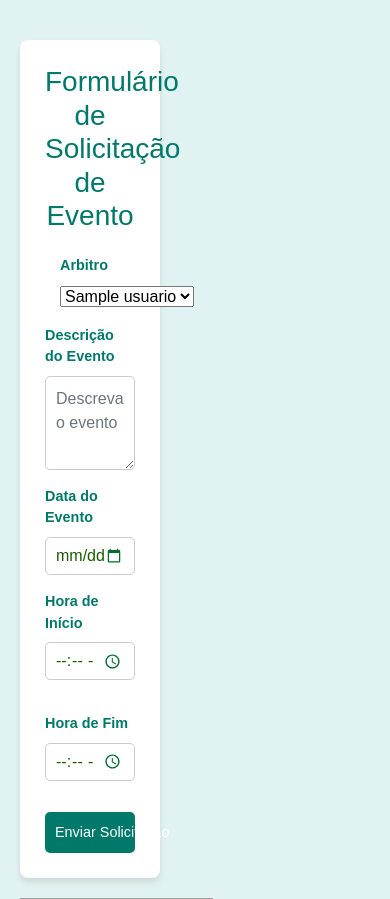
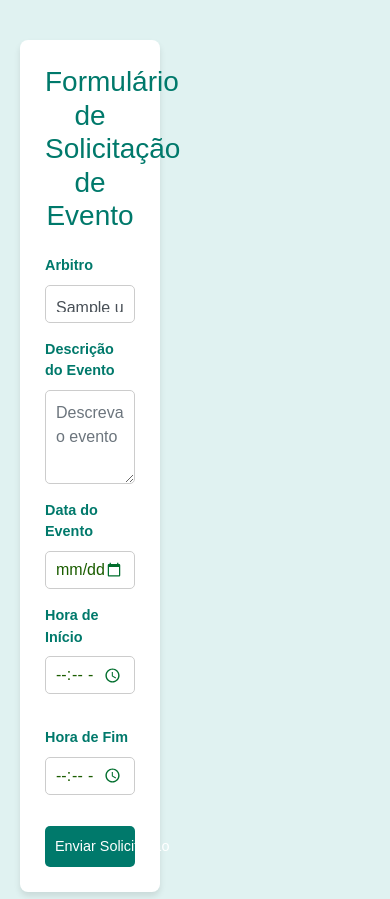
Before and after one commit to arianevaleira/Projeto-Arbitros, a Flask app: page /solicitacao in a window 390 px wide. Shown: the part 56-955 px from the top of the page. Run offline with Flask 3, Linux system fonts and the light colour scheme; a user stored in the database is signed in; tables that the repository leaves empty hold one stand-in row (values such as "Sample post"); some libraries are stand-ins or nearby versions; grey boxes are pictures that could not be loaded.

Commit message:
Update solicitacao.html

```diff
--- a/templates/solicitacao.html
+++ b/templates/solicitacao.html
@@ -94,7 +94,7 @@
                     <li class="nav-item"><a class="nav-link" href="{{url_for('sobre')}}">Sobre</a></li>
                     <li class="nav-item"><a class="nav-link" href="{{url_for('solicitacao')}}">Solicitações</a></li>
                     <li class="nav-item"><a class="nav-link" href="{{url_for('notificacoes')}}">Notificações</a></li>
-                    <li class="nav-item"><a class="nav-link" href="{{url_for('configuracoes')}}">Configurações</a></li>
+                    <li class="nav-item"><a class="nav-link" href="{{url_for('configuracoes_dinamica')}}">Configurações</a></li>
                     <li class="nav-item"><a class="nav-link" href="{{url_for('partidas')}}">Partidas</a></li>
                 </ul>
             </div>
@@ -105,9 +105,9 @@
             <div class="formulario-evento">
                 <h3>Formulário de Solicitação de Evento</h3>
                 <form action="{{url_for('solicitacao')}}" method="post">
-                    <div class="form-group col-md-6">
-                        <label for="horaFim">Arbitro</label>
-                        <select name="arbitro">
+                    <div class="form-group">
+                        <label for="descricao">Arbitro</label>
+                        <select name="arbitro" class="form-control">
                             {%for arbitro in arbitros%}
                             <option value="{{arbitro.id}}">{{arbitro.nome}}</option>
                             {%endfor%}
```
